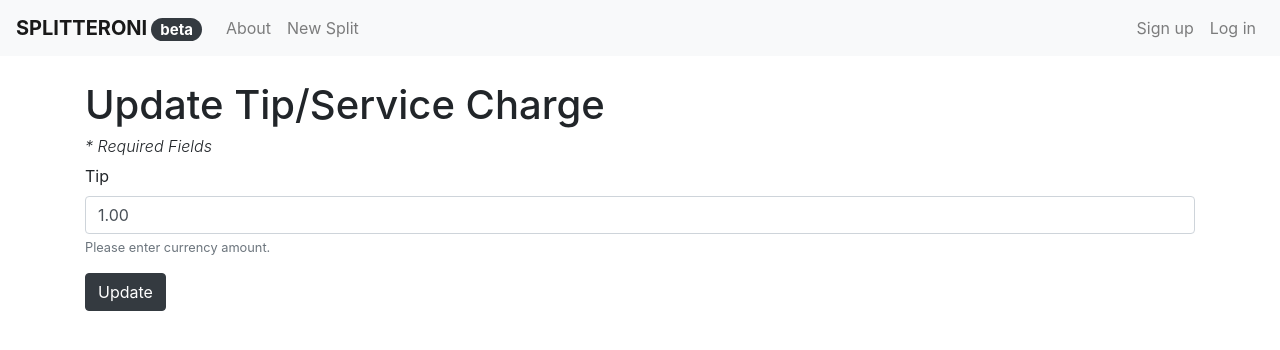
After one commit to jlamonade/splitteroni, a Django app: page /split/00000000-0000-0000-0000-000000000001/update-tip-amount/ in a window 1280 px wide. The commit adds this page. Shown: the top 350 px of the page. Run offline with Django 3.2, Linux system fonts and the light colour scheme; tables that the repository leaves empty hold one stand-in row (values such as "Sample post"); parts of the project's set-up code (start-up, migrations or seed data) failed here and were passed over; some libraries are stand-ins or nearby versions.

```diff
--- a/TODO.txt
+++ b/TODO.txt
@@ -13,6 +13,7 @@ High Priority
     // Added ability to change from percentage calculation and manually entering amount.
         // Might want to think about the UX of this method
     # Write tests for new feature
+    # Think about how to implement tax amount and percent into the same view/form.
 
 Lower priority
 
--- a/splitter/forms.py
+++ b/splitter/forms.py
@@ -33,6 +33,12 @@ class BillUpdateForm(ModelForm):
 
 class BillUpdateTaxPercentForm(ModelForm):
 
+    # def __init__(self, *args, **kwargs):
+    #     initial = kwargs.get('initial', {})
+    #     initial['tax'] = 0
+    #     kwargs['initial'] = initial
+    #     super(BillUpdateTaxPercentForm, self).__init__(*args, **kwargs)
+
     class Meta:
         model = Bill
         fields = ('tax_percent',)
@@ -48,3 +54,13 @@ class BillUpdateTaxAmountForm(ModelForm):
         help_texts = {
             'tax': _('Please enter a currency amount.')
         }
+
+
+class BillUpdateTipForm(ModelForm):
+    class Meta:
+        model = Bill
+        fields = ('tip',)
+        labels = _('Tax/Service Charge')
+        help_texts = {
+            'tip': _('Please enter currency amount.')
+        }
--- a/splitter/models.py
+++ b/splitter/models.py
@@ -35,7 +35,7 @@ class Bill(models.Model):
     def get_tax_amount(self):
         total = self.get_order_subtotal()
         if self.tax_percent:
-            tax_amount = total * (self.tax_percent / 100)
+            tax_amount = (total * (Decimal(self.tax_percent / 100)))
             bill = Bill.objects.get(id=self.id)
             bill.tax = tax_amount
             bill.save()
--- a/splitter/urls.py
+++ b/splitter/urls.py
@@ -12,6 +12,7 @@ from .views import (
     BillUpdateView,
     BillUpdateTaxPercentView,
     BillUpdateTaxAmountView,
+    BillUpdateTipView,
     BillDeleteView,
 )
 
@@ -28,6 +29,7 @@ urlpatterns = [
     path('<uuid:pk>/update-tax-amount/',
          BillUpdateTaxAmountView.as_view(),
          name='bill-update-tax-amount'),
+    path('<uuid:pk>/update-tip-amount/', BillUpdateTipView.as_view(), name='bill-update-tip'),
     path('<uuid:pk>/delete/', BillDeleteView.as_view(), name='bill-delete'),
 
     # Person links
--- a/splitter/views.py
+++ b/splitter/views.py
@@ -5,8 +5,13 @@ from django.contrib.auth.mixins import LoginRequiredMixin
 from decimal import Decimal
 
 from .models import Bill, Person, Item
-from .forms import BillCreateForm, BillUpdateForm, BillUpdateTaxPercentForm, BillUpdateTaxAmountForm
-from .mixins import BillUpdateViewMixin
+from .forms import (BillCreateForm,
+                    BillUpdateForm,
+                    BillUpdateTaxPercentForm,
+                    BillUpdateTaxAmountForm,
+                    BillUpdateTipForm)
+# Might end up using this to refactor code
+# from .mixins import BillUpdateViewMixin
 
 
 # Create your views here.
@@ -140,3 +145,14 @@ class BillUpdateTaxAmountView(UpdateView):
         form.instance.bill = bill
         form.instance.tax_percent = None
         return super().form_valid(form)
+
+
+class BillUpdateTipView(UpdateView):
+    model = Bill
+    form_class = BillUpdateTipForm
+    template_name = 'splitter/bill_update_tip.html'
+
+    def form_valid(self, form):
+        bill = get_object_or_404(Bill, id=self.kwargs['pk'])
+        form.instance.bill = bill
+        return super().form_valid(form)
--- a/templates/splitter/bill_detail.html
+++ b/templates/splitter/bill_detail.html
@@ -18,6 +18,7 @@
             <a href="{% url 'bill-update' bill.pk %}" class="btn btn-dark">Edit Name</a>
             <a href="{% url 'bill-update-tax-percent' bill.pk %}" class="btn btn-dark">Tax Percent</a>
             <a href="{% url 'bill-update-tax-amount' bill.pk %}" class="btn btn-dark">Tax Amount</a>
+            <a href="{% url 'bill-update-tip' bill.pk %}" class="btn btn-dark">Tip</a>
         </div>
     </div>
 
--- /dev/null
+++ b/templates/splitter/bill_update_tip.html
@@ -0,0 +1,5 @@
+{% extends 'splitter/bill_update.html' %}
+
+{% block title %}Update Tip/Service Charge{% endblock title %}
+
+{% block header %}Update Tip/Service Charge{% endblock header %}
```
Also changed, not shown: splitter/tests.py (+26 -4 lines).
